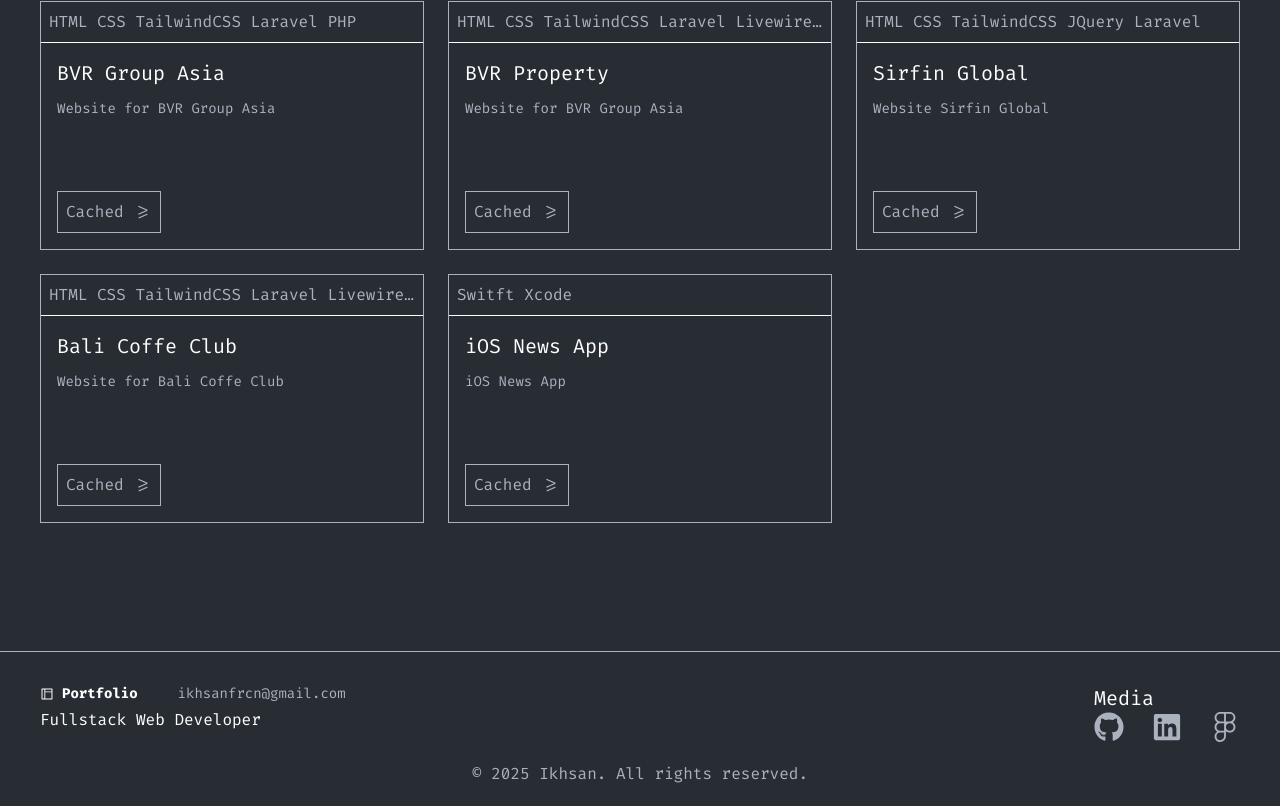
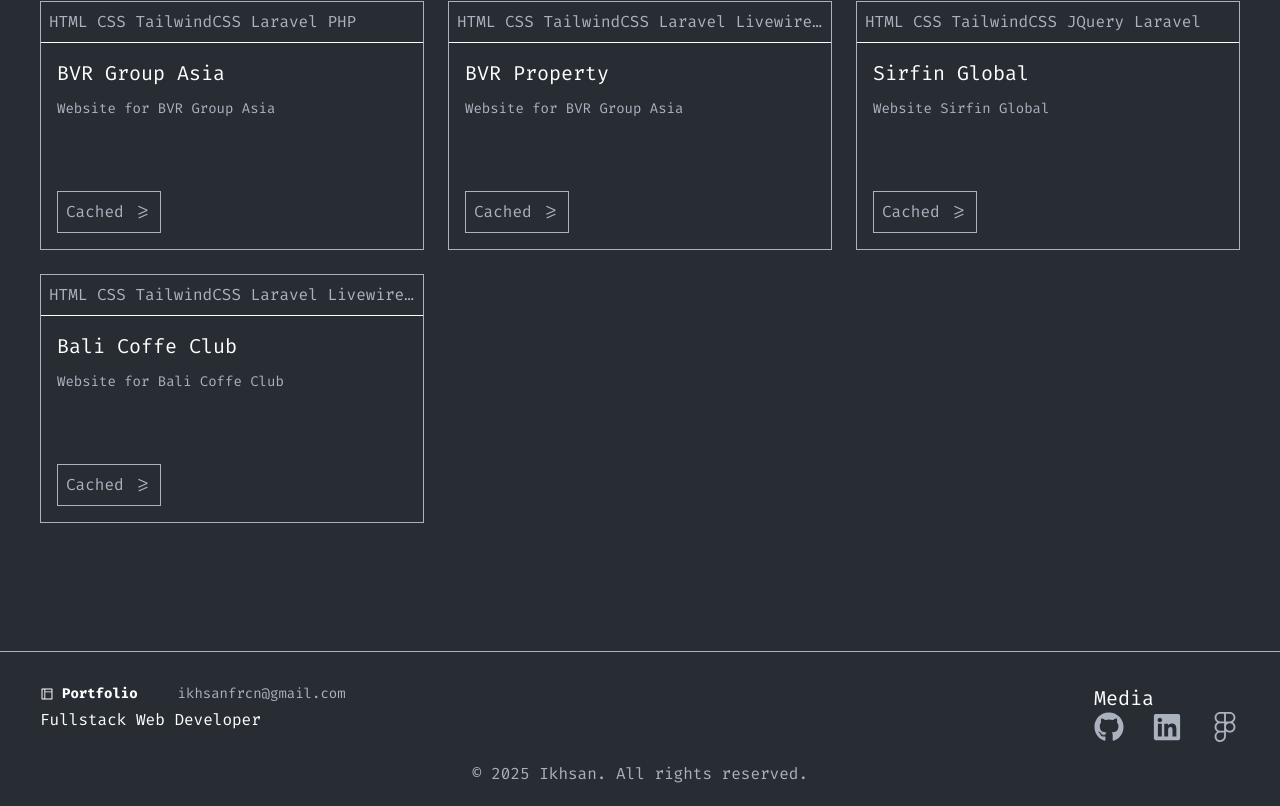
Before and after one commit to ikhsanfrcn/nextjs-portfolio, a Next.js app: page /projects in a window 1280 px wide. Shown: the part 949-1755 px from the top of the page. Built offline with nearby package versions, Linux system fonts and the light colour scheme.

Commit message:
update data

```diff
--- a/src/data/officeProjectsData.ts
+++ b/src/data/officeProjectsData.ts
@@ -23,11 +23,4 @@
         description: "Website for Bali Coffe Club",
         buttons: [{ title: "Cached >=", onClick: () => { }, className: "border-gray text-gray" }],
     },
-    {
-        caption: "Switft Xcode",
-        title: "iOS News App",
-        description: "iOS News App",
-        buttons: [{ title: "Cached >=", onClick: () => { }, className: "border-gray text-gray" }],
-    },
-
 ];
```
